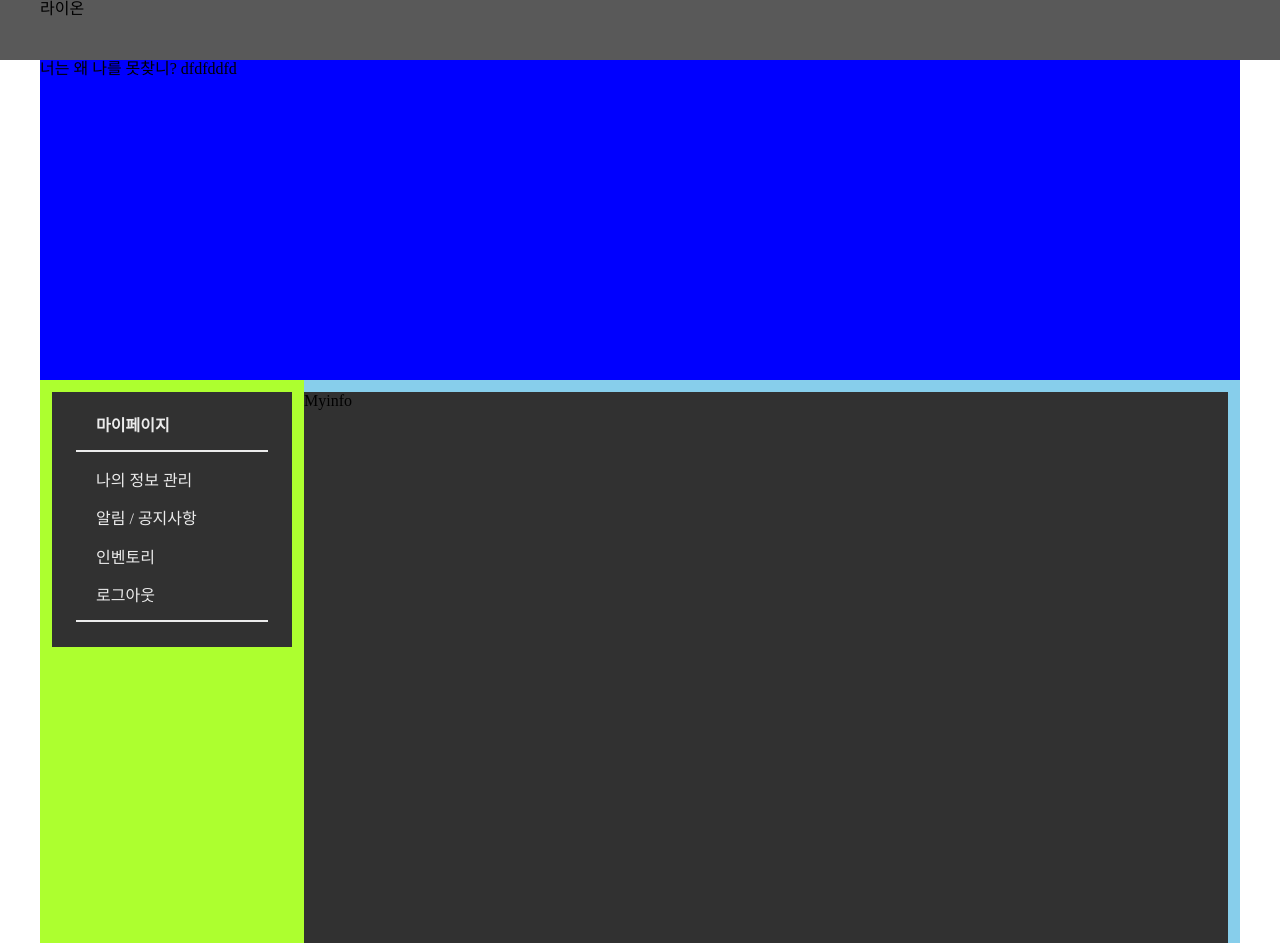
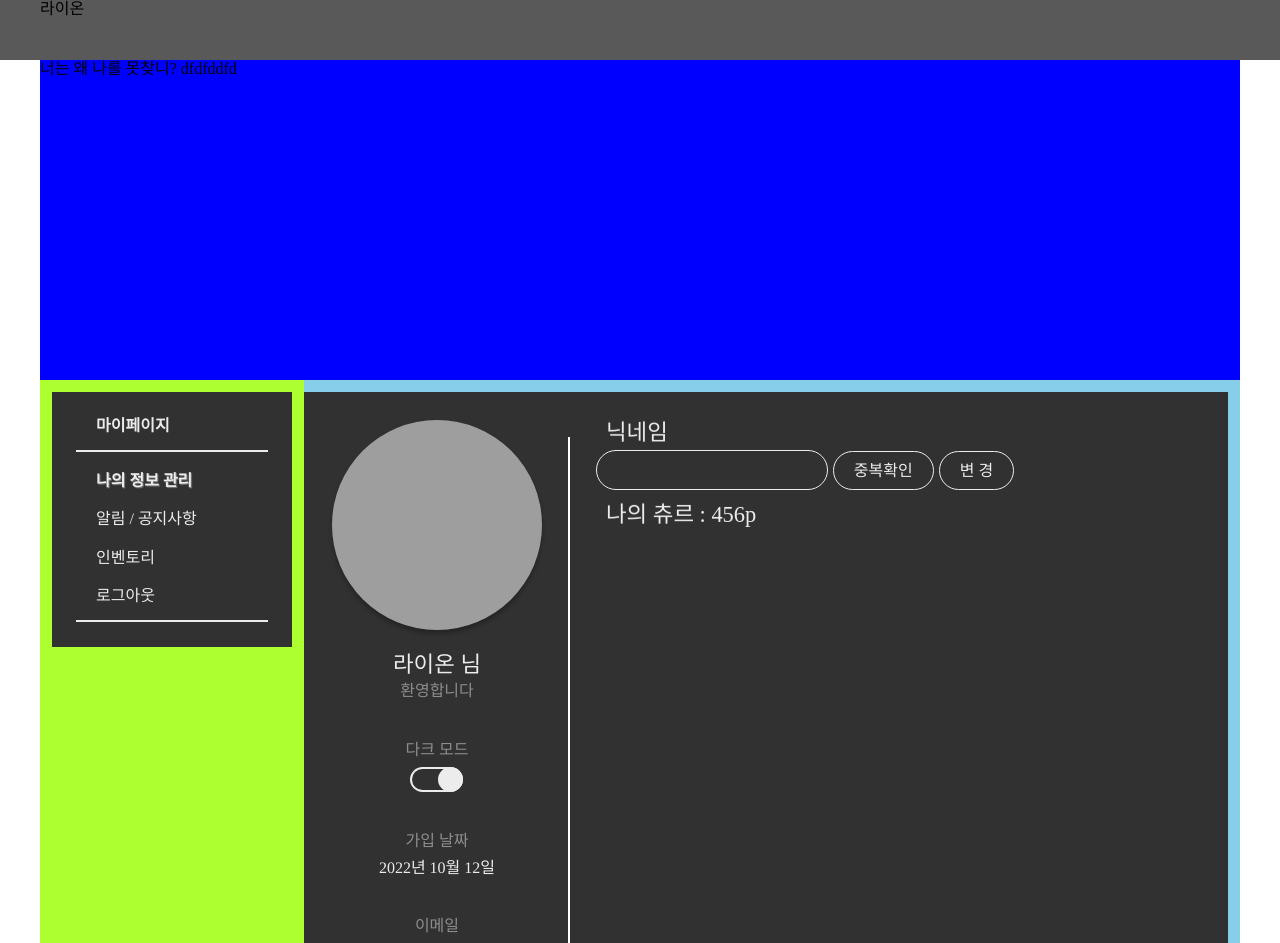
Before and after one commit to parkdh9018/musicat, a React (Vite) app in the folder frontend/musicat/: page /mypage/myinfo in a window 1280 px wide. Shown: the top 943 px of the page. Built offline with nearby package versions, Linux system fonts and the light colour scheme; grey boxes are pictures that could not be loaded; a web font is replaced by a local one.

Commit message:
[FEAT]myinfo페이지 작성중

```diff
--- a/frontend/musicat/src/components/common/input/Input.tsx
+++ b/frontend/musicat/src/components/common/input/Input.tsx
@@ -3,11 +3,17 @@ import style from "./Input.module.css";
 
 interface InputProps extends HTMLAttributes<HTMLInputElement> {
   type?: string;
+  input: string;
+  setInput: React.Dispatch<React.SetStateAction<string>>;
 }
 
-export const Input = ({ type, placeholder, ...props }: InputProps) => {
-  const [input, setInput] = useState("");
-
+export const Input = ({
+  type,
+  placeholder,
+  input,
+  setInput,
+  ...props
+}: InputProps) => {
   return (
     <input
       className={style.input_text}
--- /dev/null
+++ b/frontend/musicat/src/pages/mypage/myinfo/Myinfo.module.css
@@ -0,0 +1,61 @@
+.myinfo {
+  display: flex;
+  height: 100%;
+  padding: 3%;
+}
+.myinfo h3 {
+  color: var(--font-color);
+  font-weight: 300;
+  font-size: 1.4rem;
+  margin: 0 0 5px 0;
+}
+.myinfo .leftbox .toolbar {
+  width: 25%;
+  height: 25px;
+  border: 2px solid var(--font-color);
+  margin: 0 auto 40px;
+  border-radius: 20px;
+  position: relative;
+}
+.myinfo .leftbox .toolbar .circle {
+  height: 25px;
+  width: 25px;
+  background-color: var(--font-color);
+  position: absolute;
+  border-radius: 100%;
+  top: -2px;
+  right: -2px;
+  cursor: pointer;
+}
+.myinfo .leftbox .fc {
+  color: var(--font-color);
+}
+.myinfo .leftbox .ffc {
+  color: var(--fade-font-color);
+}
+.myinfo .leftbox img {
+  max-width: 210px;
+  max-height: 210px;
+  width: 25vw;
+  height: 25vw;
+  border-radius: 100%;
+  box-shadow: 0 4px 4px 0 rgba(0, 0, 0, 0.25);
+  margin: 0 auto 22px;
+  display: block;
+  -o-object-fit: cover;
+     object-fit: cover;
+}
+.myinfo .leftbox p {
+  text-align: center;
+  margin: 0;
+  margin-bottom: 8px;
+}
+.myinfo .middle_hr {
+  margin: 2% 3%;
+  border: 1px solid white;
+  writing-mode: vertical-rl;
+  height: 96%;
+}
+.myinfo .rightbox h3 {
+  margin-left: 10px;
+}/*# sourceMappingURL=Myinfo.module.css.map */
--- /dev/null
+++ b/frontend/musicat/src/pages/mypage/myinfo/Myinfo.module.scss
@@ -0,0 +1,68 @@
+.myinfo {
+  display: flex;
+  height: 100%;
+  padding: 3%;
+
+  h3 {
+    color: var(--font-color);
+    font-weight: 300;
+    font-size: 1.4rem;
+    margin: 0 0 5px 0;
+  }
+
+  .leftbox {
+    .toolbar {
+      width: 25%;
+      height: 25px;
+      border: 2px solid var(--font-color);
+      margin: 0 auto 40px;
+      border-radius: 20px;
+      position: relative;
+
+      .circle {
+        height: 25px;
+        width: 25px;
+        background-color: var(--font-color);
+        position: absolute;
+        border-radius: 100%;
+        top: -2px;
+        right: -2px;
+        cursor: pointer;
+      }
+    }
+    .fc {
+      color: var(--font-color);
+    }
+    .ffc {
+      color: var(--fade-font-color);
+    }
+
+    img {
+      max-width: 210px;
+      max-height: 210px;
+      width: 25vw;
+      height: 25vw;
+      border-radius: 100%;
+      box-shadow: 0 4px 4px 0 rgb(0, 0, 0, 25%);
+      margin: 0 auto 22px;
+      display: block;
+      object-fit: cover;
+    }
+    p {
+      text-align: center;
+      margin: 0;
+      margin-bottom: 8px;
+    }
+  }
+  .middle_hr {
+    margin: 2% 3%;
+    border: 1px solid white;
+    writing-mode: vertical-rl;
+    height: 96%;
+  }
+  .rightbox {
+    h3 {
+      margin-left: 10px;
+    }
+  }
+}
--- a/frontend/musicat/src/pages/mypage/myinfo/Myinfo.tsx
+++ b/frontend/musicat/src/pages/mypage/myinfo/Myinfo.tsx
@@ -1,5 +1,52 @@
-import React from "react";
+import { nowSideNav } from "@/atoms/common.atom";
+import { memberInfo } from "@/atoms/user.atom";
+import { Button } from "@/components/common/button/Button";
+import { Input } from "@/components/common/input/Input";
+import { useEffect, useState } from "react";
+import { useRecoilState, useSetRecoilState } from "recoil";
+import style from "./Myinfo.module.css";
 
 export const Myinfo = () => {
-  return <div>Myinfo</div>;
+  const setNowSideNav = useSetRecoilState(nowSideNav);
+  const [userInfo, setUserInfo] = useRecoilState(memberInfo);
+  const [input, setInput] = useState("");
+
+  /** 사이드 Nav 초기화 */
+  useEffect(() => {
+    setNowSideNav("나의 정보 관리");
+  }, []);
+
+  return (
+    <div className={style.myinfo}>
+      <div className={style.leftbox}>
+        <img src={userInfo.memberProfile} alt="프로필 이미지" />
+        <h3 style={{ textAlign: "center" }}>{userInfo.memberNick} 님</h3>
+        <p className={style.ffc} style={{ marginBottom: "40px" }}>
+          환영합니다
+        </p>
+        <p className={style.ffc}>다크 모드</p>
+        <div className={style.toolbar}>
+          <div className={style.circle}></div>
+        </div>
+        <p className={style.ffc}>가입 날짜</p>
+        <p className={style.fc} style={{ marginBottom: "40px" }}>
+          2022년 10월 12일
+        </p>
+        <p className={style.ffc}>이메일</p>
+        <p className={style.fc}>ramenbuang@gmail.com</p>
+      </div>
+      <hr className={style.middle_hr} />
+      <div className={style.rightbox}>
+        <h3>닉네임</h3>
+        <Input input={input} setInput={setInput} />
+        <Button
+          content="중복확인"
+          onClick={() => {}}
+          style={{ margin: "0 5px" }}
+        ></Button>
+        <Button content="변 경" onClick={() => {}}></Button>
+        <h3>나의 츄르 : 456p</h3>
+      </div>
+    </div>
+  );
 };
```
Also changed, not shown: 1 other file (tests, documents, lock files or other folders).
